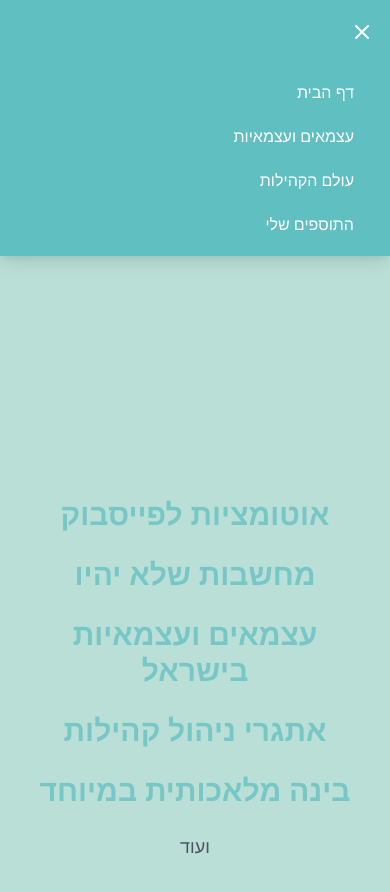
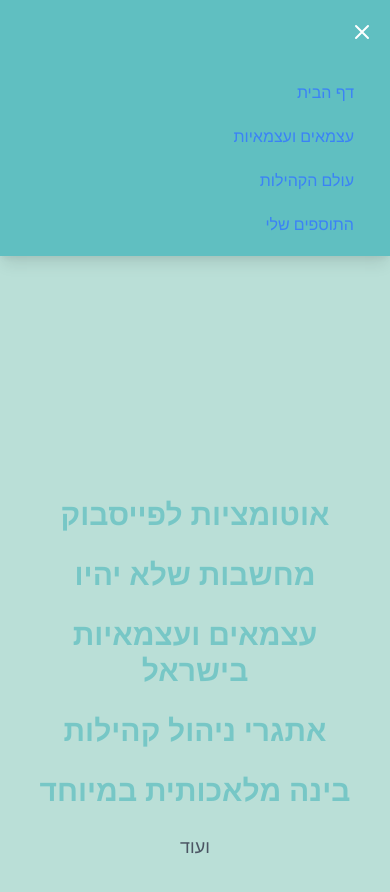
Before and after one commit to Zevik/Atsmai, a Next.js app: page / in a window 390 px wide. Both pictures are taken after a click on the button "Toggle menu". Shown: the top 892 px of the page. Built offline with nearby package versions, Linux system fonts and the light colour scheme.

Commit message:
Change main menu items color to blue in mobile navigation menu

```diff
--- a/components/Navigation.js
+++ b/components/Navigation.js
@@ -126,7 +126,7 @@
                     <>
                       <button
                         onClick={() => toggleDropdown(link.text)}
-                        className={`block px-3 py-2 rounded-md text-white text-right hover:bg-primary/80 transition-colors`}
+                        className={`block px-3 py-2 rounded-md text-blue-500 text-right hover:bg-primary/80 transition-colors`} // Changed to blue
                       >
                         {link.text}
                       </button>
@@ -148,7 +148,7 @@
                   ) : (
                     <Link href={link.href}>
                       <a
-                        className={`block px-3 py-2 rounded-md text-white text-right hover:bg-primary/80 transition-colors`}
+                        className={`block px-3 py-2 rounded-md text-blue-500 text-right hover:bg-primary/80 transition-colors`} // Changed to blue
                         onClick={handleLinkClick}
                       >
                         {link.text}
```
